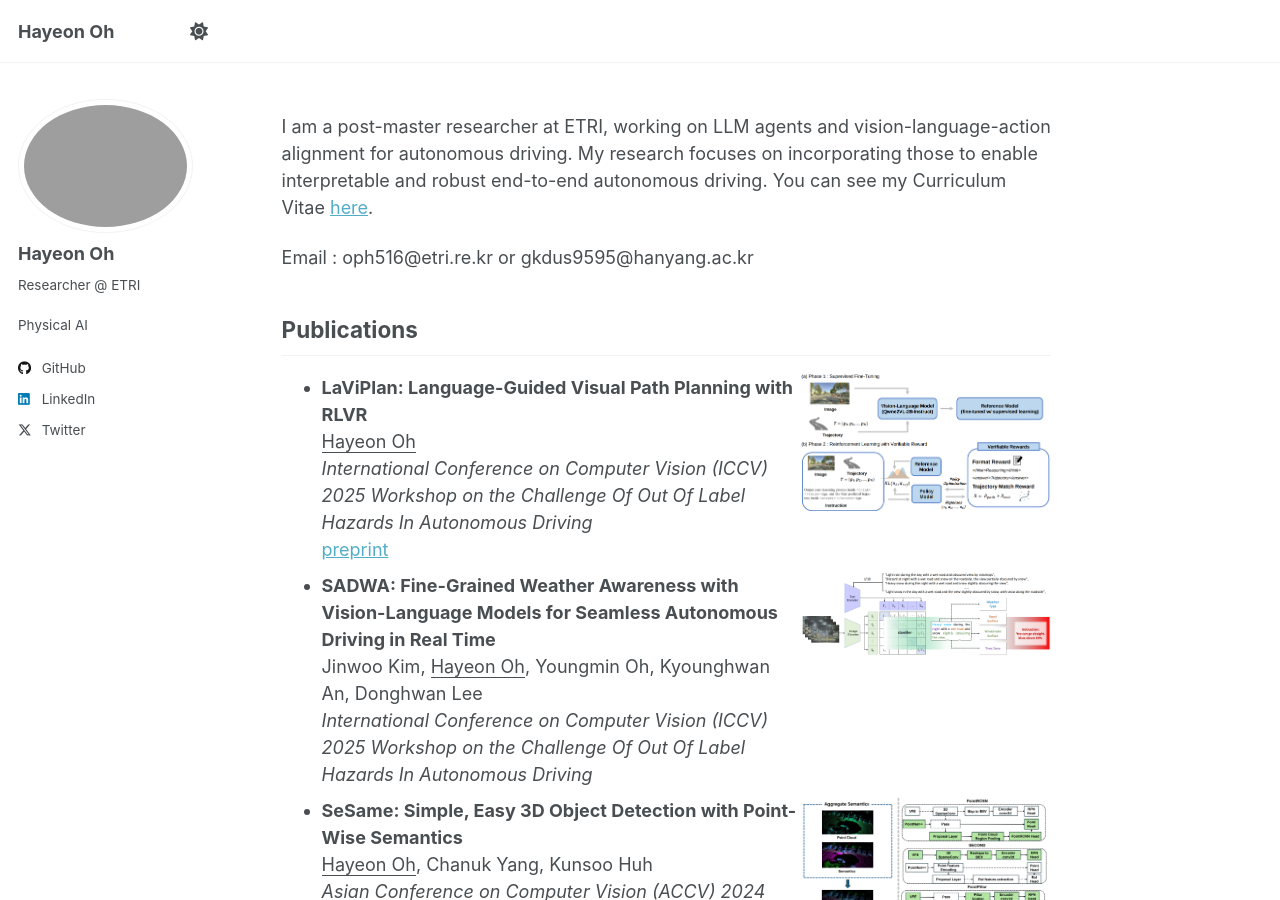
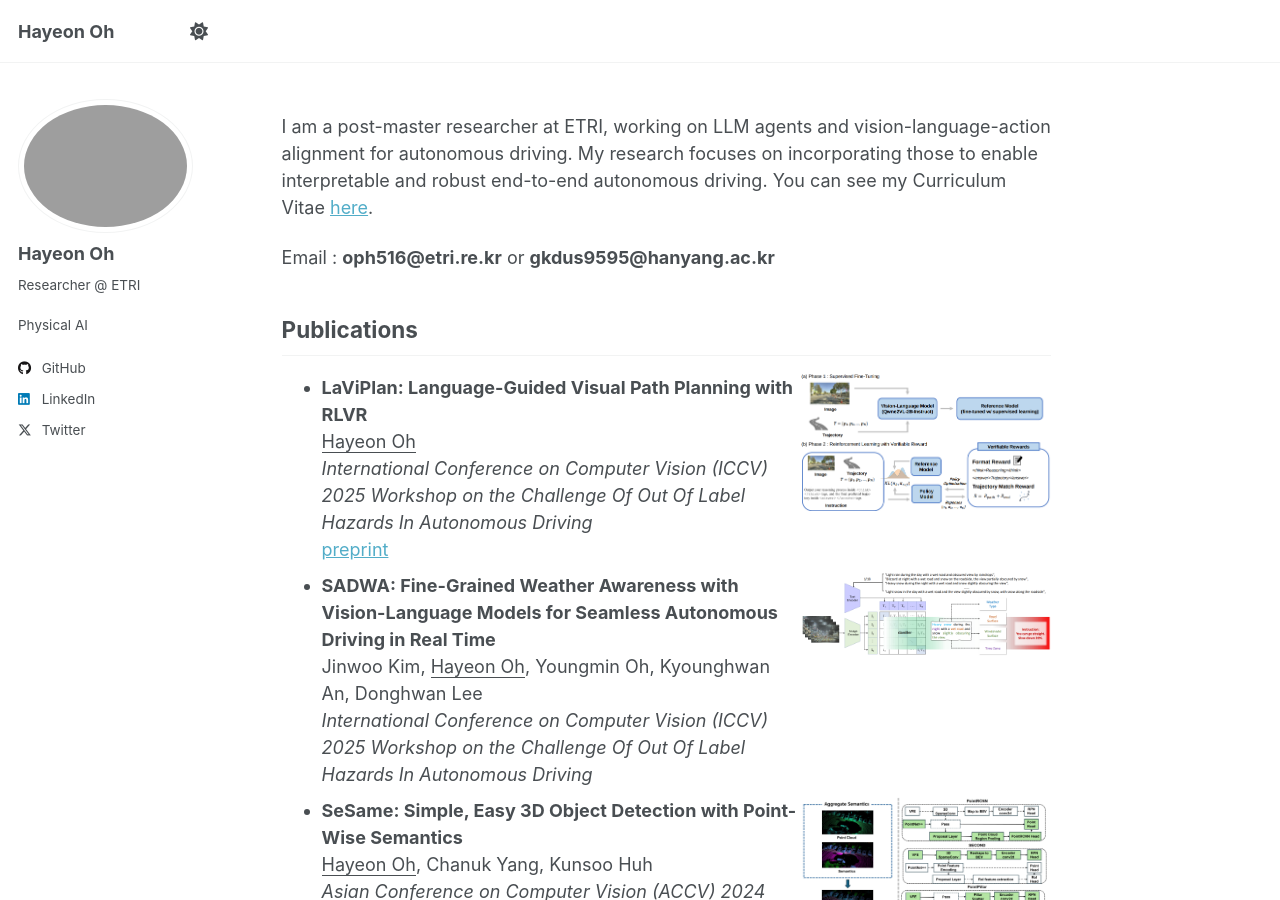
Before and after one commit to OPhD-hahao/OPhD-hahao.github.io, a Jekyll site: the page built from _pages/about.md, in a window 1280 px wide and 900 px high. Built offline with Jekyll 4.4.1, drawn with Linux system fonts in a browser that asks for light colours; a script that is not in the unit is left out.

```diff
--- a/_pages/about.md
+++ b/_pages/about.md
@@ -9,7 +9,7 @@ redirect_from:
 ---
 I am a post-master researcher at ETRI, working on LLM agents and vision-language-action alignment for autonomous driving. My research focuses on incorporating those to enable interpretable and robust end-to-end autonomous driving. You can see my Curriculum Vitae [here](../assets/curriculum_vitae_HayeonOh.pdf).
 
-Email : oph516@etri.re.kr or gkdus9595@hanyang.ac.kr
+Email : **oph516@etri.re.kr** or **gkdus9595@hanyang.ac.kr**
 
 ## Publications
 - <div style="display: flex; align-items: flex-start; justify-content: space-between;">
```
